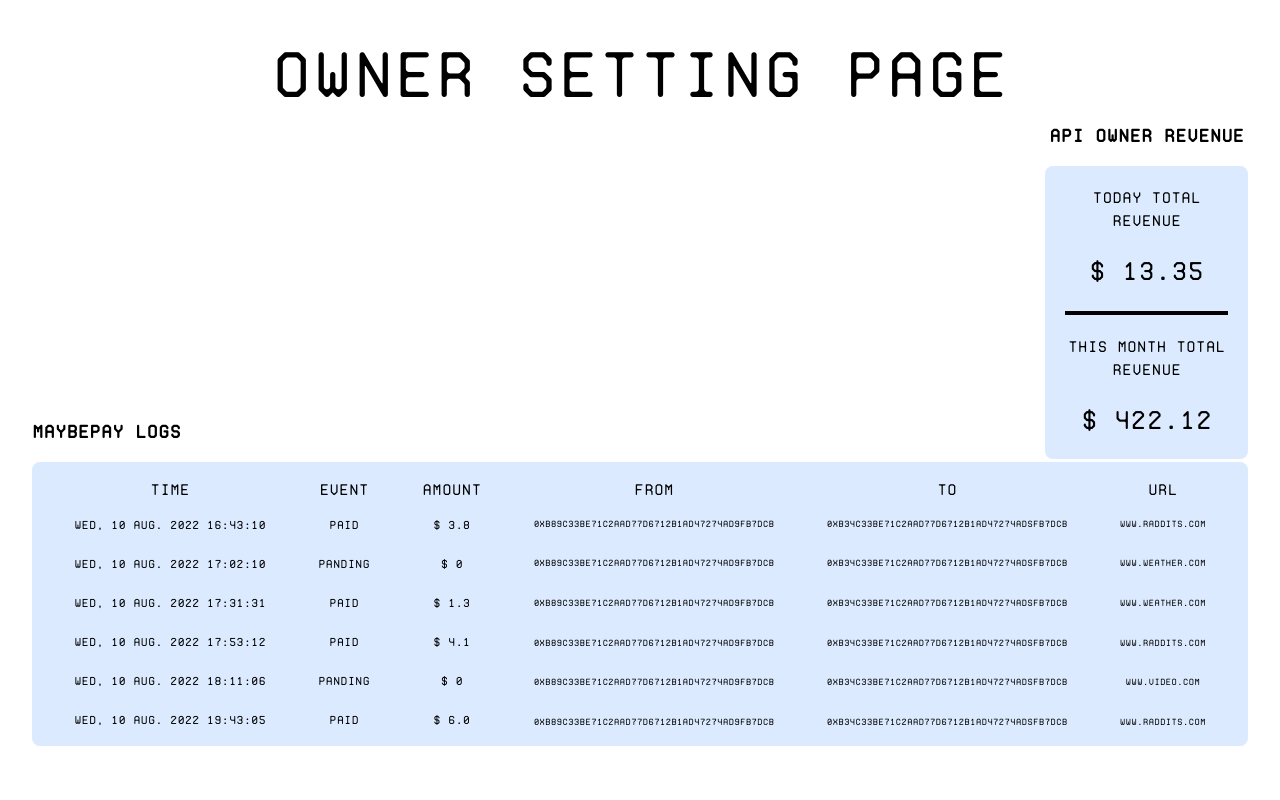
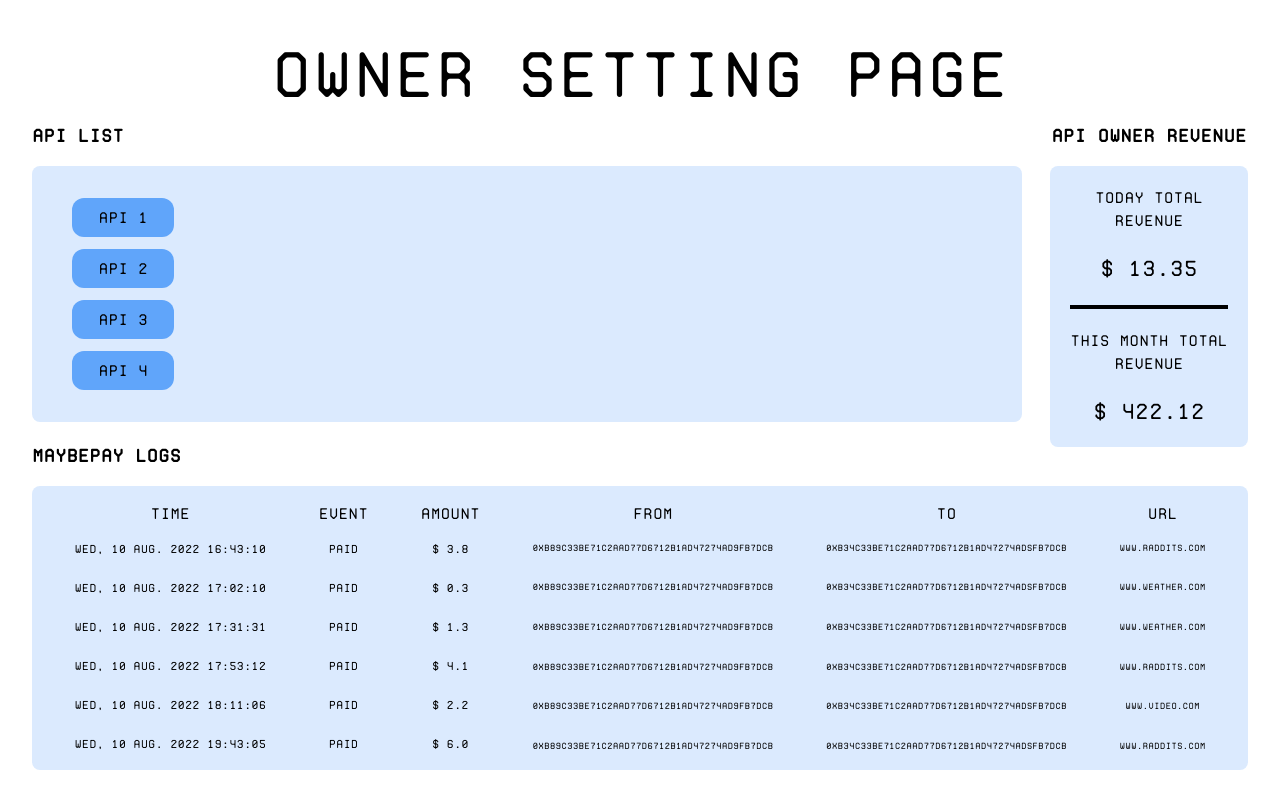
Before and after one commit to voltrevo/MaybePay, a Next.js app in the folder frontend/: page / in a window 1280 px wide. Built offline with nearby package versions, Linux system fonts and the light colour scheme.

Commit message:
ADD: API list

```diff
--- a/frontend/pages/index.js
+++ b/frontend/pages/index.js
@@ -11,9 +11,16 @@ export default function Home() {
       <div className='text-[5vw] font-ProtoMono-Light text-center'>
         Owner Setting Page
       </div>
-      <div className='flex-col space-y-10 w-auto text-[2vw] font-ProtoMono-Light ' id="owner-container">
-        <div className='w-full h-[20vw] flex ' id="owner-top">
+      <div className='flex-col space-y-16  w-auto text-[2vw] font-ProtoMono-Light ' id="owner-container">
+        <div className='w-full h-[20vw] flex space-x-7' id="owner-top">
             <div className='w-5/6 h-full ' id="owner-api-list">
+            <div className='text-[1.4vw] font-bold mb-4 '>API List</div>
+            <div className='grid grid-rows-4 rounded-lg bg-blue-100 w-full h-full p-10 gap-7'>
+                <div className='rounded-xl bg-blue-400 text-[1.2vw] text-center flex justify-center self-center py-2 w-[8vw]' id="api">API 1</div>
+                <div className='rounded-xl bg-blue-400 text-[1.2vw] text-center flex justify-center self-center py-2 w-[8vw]' id="api">API 2</div>
+                <div className='rounded-xl bg-blue-400 text-[1.2vw] text-center flex justify-center self-center py-2 w-[8vw] hover:bg' id="api-edit">API 3</div>
+                <div className='rounded-xl bg-blue-400 text-[1.2vw] text-center flex justify-center self-center py-2 w-[8vw]' id="api">API 4</div>
+            </div>
 
             </div>
             <div className='w-1/6 h-full' id="API-owner-revenue">
@@ -21,10 +28,10 @@ export default function Home() {
                 <div className='rounded-lg bg-blue-100' id="revenue-container">
                     <div className='flex-col justify-center items-center px-5 space-y-5 py-5'>
                         <div className='text-[1.2vw] text-center'><span></span>Today Total Revenue</div>
-                        <div className=' text-center'>$ 13.35</div>
+                        <div className=' text-center text-[1.7vw]'>$ 13.35</div>
                         <div id="divider" className='w-full border-2 border-black '></div>
                         <div className='text-[1.2vw]  text-center'><span></span>This Month Total Revenue </div>
-                        <div className=' text-center'>$ 422.12</div>
+                        <div className=' text-center text-[1.7vw]'>$ 422.12</div>
                     </div>
                 </div>
             </div>
@@ -45,19 +52,19 @@ export default function Home() {
                    <div class="grid grid-rows-6 gap-4 text-center text-[0.9vw]">
                         <span className='text-[1.2vw]'>Event</span>
                         <span>PAID</span>
-                        <span>PANDING</span>
                         <span>PAID</span>
                         <span>PAID</span>
-                        <span>PANDING</span>
+                        <span>PAID</span>
+                        <span>PAID</span>
                         <span>PAID</span>
                    </div>
                    <div class="grid grid-rows-6 gap-4 text-center text-[0.9vw]">
                         <span className='text-[1.2vw]'>AMOUNT</span>
                         <span>$ 3.8</span>
-                        <span>$ 0 </span>
+                        <span>$ 0.3 </span>
                         <span>$ 1.3</span>
                         <span>$ 4.1</span>
-                        <span>$ 0</span>
+                        <span>$ 2.2</span>
                         <span>$ 6.0 </span>
                    </div>
                    <div class="grid grid-rows-6 gap-4 text-center text-[0.7vw]">
```
